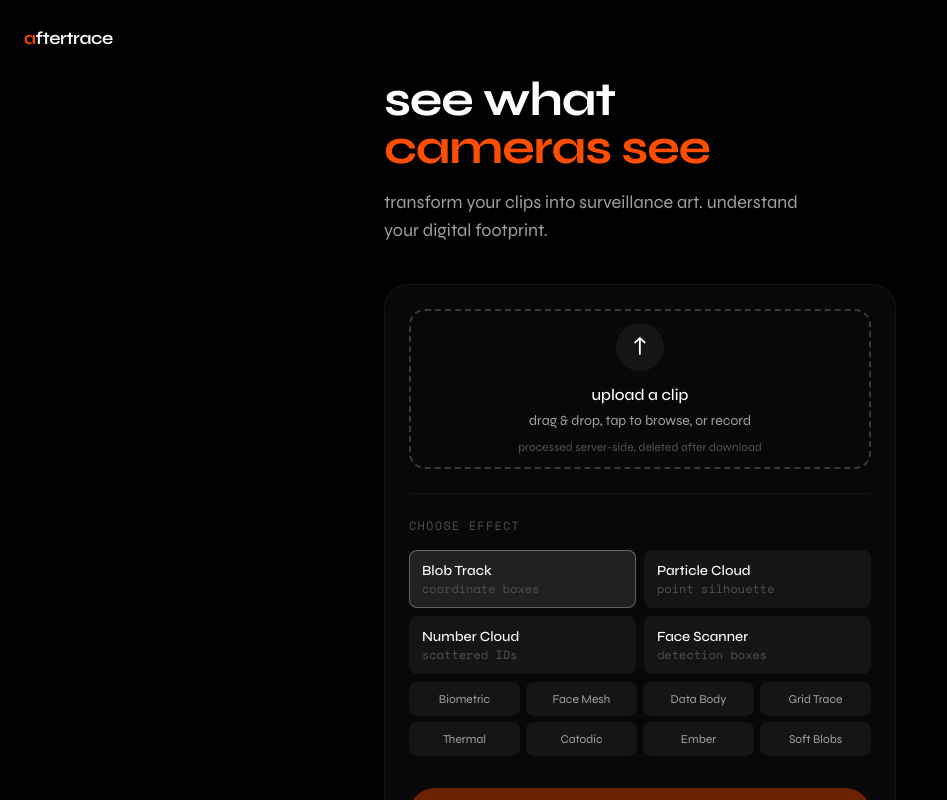
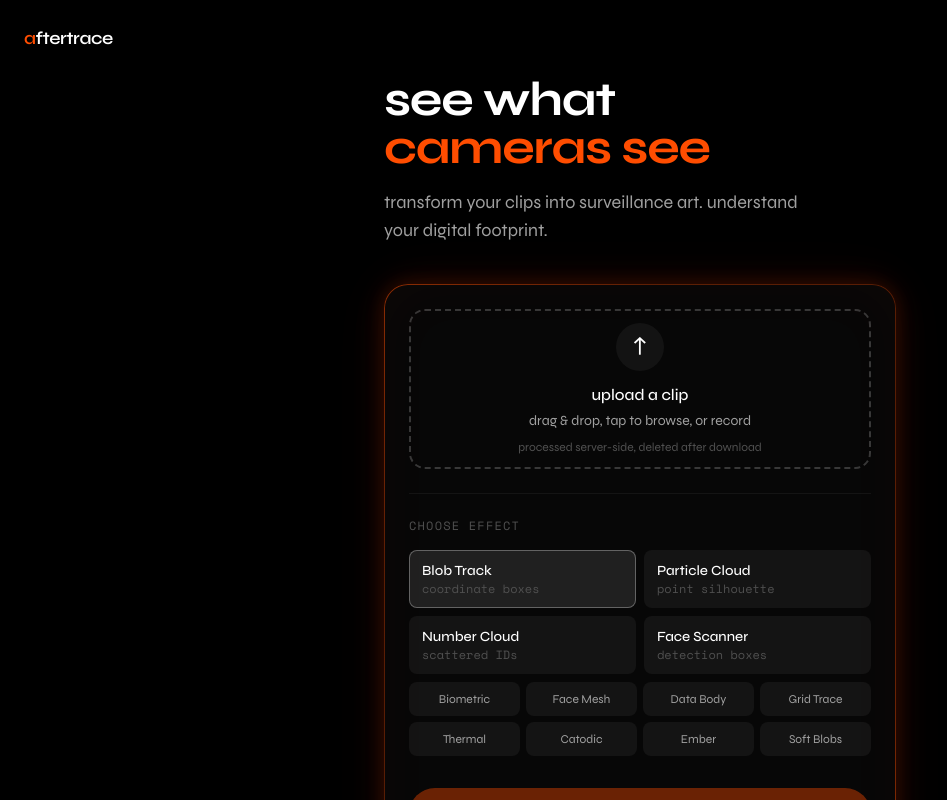
Before and after one commit to karimbusatti/aftertrace, a Next.js app in the folder web/: page / in a window 1280 px wide. Shown: the top 800 px of the page, without its empty margins (0-947 px from the left). Built offline with nearby package versions, Linux system fonts and the light colour scheme; no server answers.

Commit message:
Add glowing orange card, enhanced particle cloud with depth layers

```diff
--- a/web/app/globals.css
+++ b/web/app/globals.css
@@ -95,6 +95,38 @@ body {
     @apply backdrop-blur-sm border border-white/5 rounded-3xl;
     background: rgba(10, 10, 10, 0.8);
   }
+
+  .card-glow {
+    @apply backdrop-blur-md rounded-3xl relative;
+    background: rgba(8, 8, 8, 0.95);
+    border: 1px solid rgba(255, 77, 0, 0.3);
+    box-shadow:
+      0 0 20px rgba(255, 77, 0, 0.15),
+      0 0 40px rgba(255, 77, 0, 0.1),
+      0 0 60px rgba(255, 77, 0, 0.05),
+      inset 0 0 60px rgba(255, 77, 0, 0.03);
+  }
+
+  .card-glow::before {
+    content: '';
+    position: absolute;
+    inset: -1px;
+    border-radius: 1.5rem;
+    padding: 1px;
+    background: linear-gradient(
+      135deg,
+      rgba(255, 77, 0, 0.5) 0%,
+      rgba(255, 77, 0, 0.1) 25%,
+      rgba(255, 77, 0, 0.05) 50%,
+      rgba(255, 77, 0, 0.1) 75%,
+      rgba(255, 77, 0, 0.5) 100%
+    );
+    -webkit-mask: linear-gradient(#fff 0 0) content-box, linear-gradient(#fff 0 0);
+    -webkit-mask-composite: xor;
+    mask-composite: exclude;
+    pointer-events: none;
+    animation: border-glow 3s ease-in-out infinite;
+  }
 }
 
 @keyframes fade-in {
@@ -118,6 +150,17 @@ body {
   50% { box-shadow: 0 0 40px rgba(255, 77, 0, 0.4); }
 }
 
+@keyframes border-glow {
+  0%, 100% {
+    opacity: 0.6;
+    filter: blur(0px);
+  }
+  50% {
+    opacity: 1;
+    filter: blur(0.5px);
+  }
+}
+
 .animate-fade-in {
   animation: fade-in 0.5s ease-out forwards;
 }
--- a/web/app/page.tsx
+++ b/web/app/page.tsx
@@ -70,8 +70,8 @@ export default function Home() {
             </p>
           </div>
 
-          {/* Card */}
-          <div className="card p-6 space-y-6 animate-slide-up" style={{ animationDelay: "0.1s" }}>
+          {/* Card with glowing orange border */}
+          <div className="card-glow p-6 space-y-6 animate-slide-up" style={{ animationDelay: "0.1s" }}>
             <UploadZone
               onFileSelect={handleFileSelect}
               disabled={isLoading}
```
Also changed, not shown: 1 other file (tests, documents, lock files or other folders).
